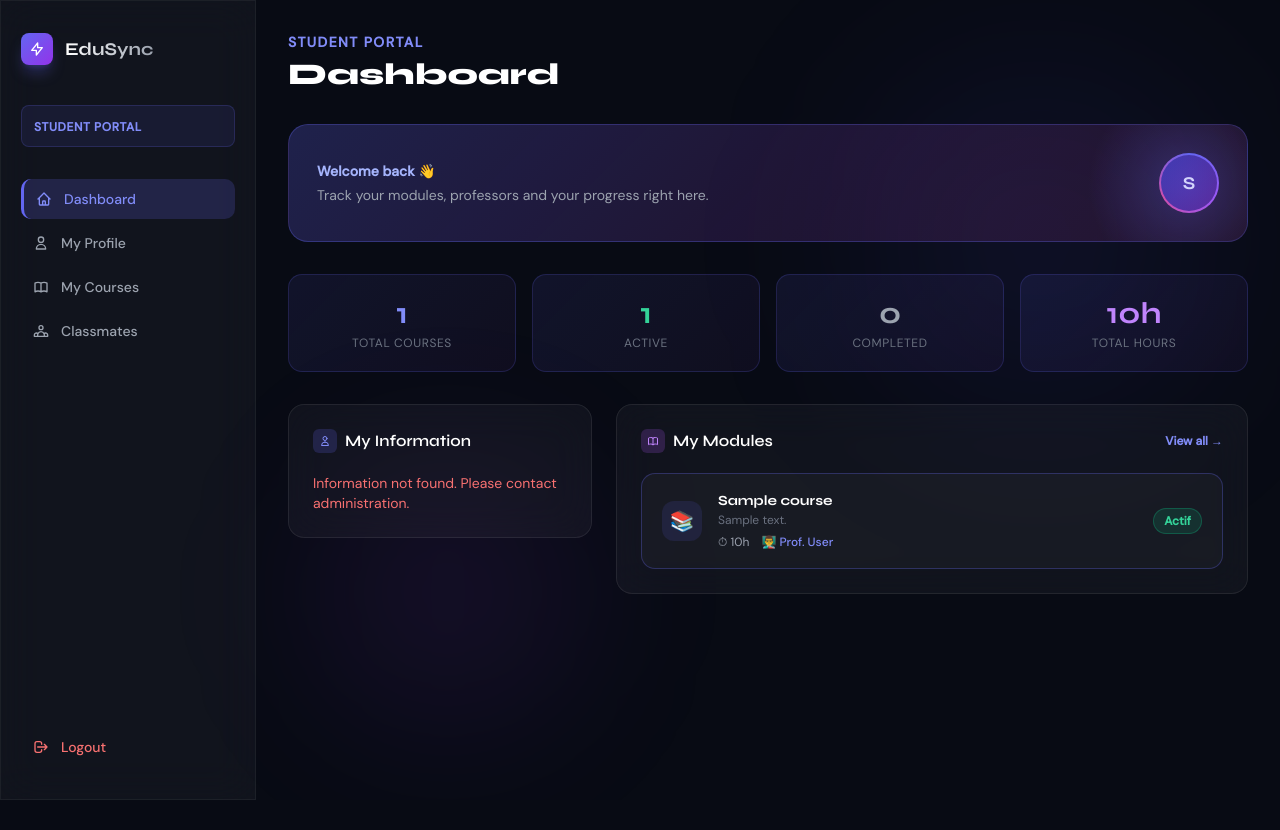
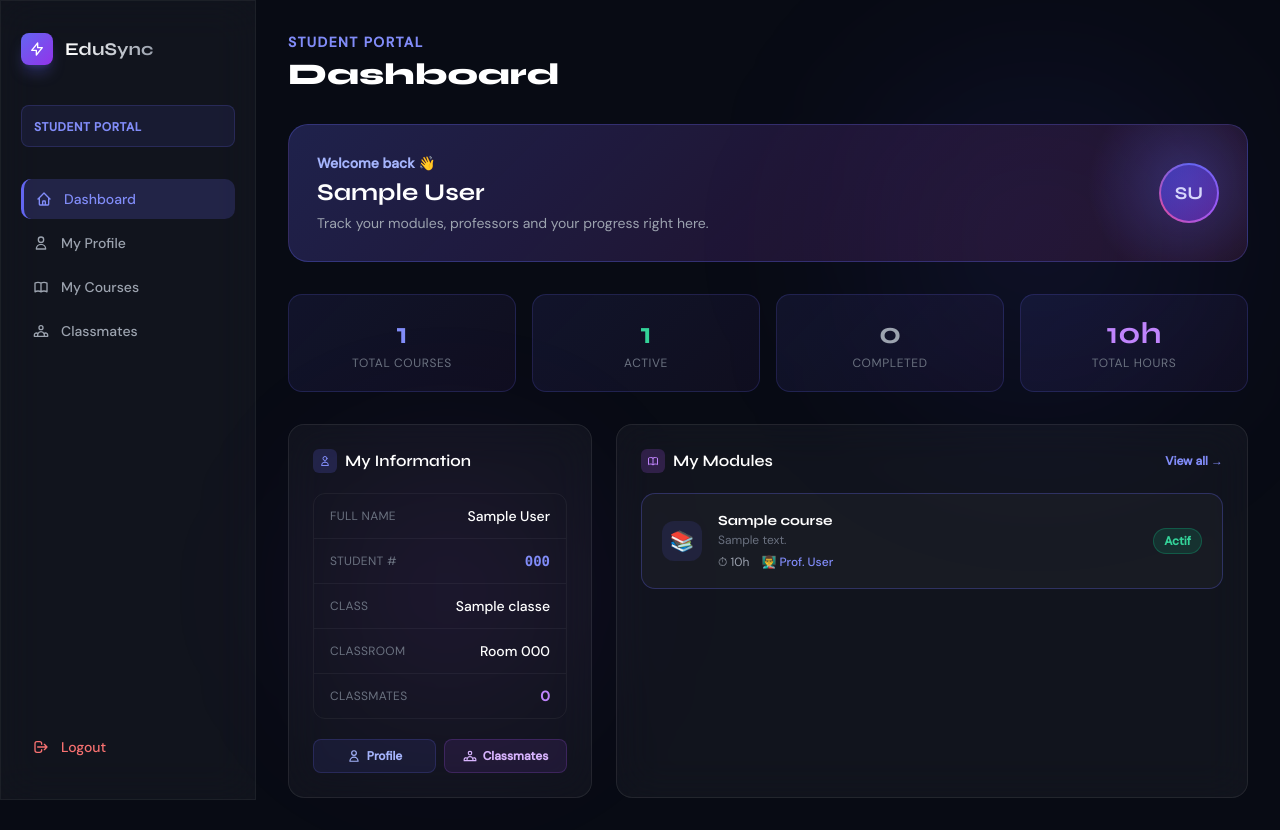
Before and after one commit to SimoBnz1/School-Management-System, a PHP site: page /student/dashboard.php in a window 1280 px wide. Before the commit the page ends 800 px from the top, so only its background shows below. Run offline with PHP 8.4, Linux system fonts and the light colour scheme; the visitor is signed in with stand-in values (Sample User, id 1); tables that the repository leaves empty hold one stand-in row (values such as "Sample post"); data that the repository does not hold is empty; some libraries are stand-ins or nearby versions.

Commit message:
modifier fichier courses

```diff
--- a/student/dashboard.php
+++ b/student/dashboard.php
@@ -10,18 +10,18 @@ if (!isset($_SESSION['user_id'])) {
 $user_id = $_SESSION['user_id'];
 
 // Student info + class
-// try {
-//     $req_info = "SELECT u.firstname, u.lastname, s.student_number, c.name AS class_name, c.classroom_number
-//                  FROM users u
-//                  JOIN students s ON u.id = s.user_id
-//                  JOIN classes c ON s.class_id = c.id
-//                  WHERE u.id = :user_id";
-//     $stmt_info = $conn->prepare($req_info);
-//     $stmt_info->execute([':user_id' => $user_id]);
-//     $student_info = $stmt_info->fetch(PDO::FETCH_OBJ);
-// } catch (PDOException $e) {
-//     $student_info = null;
-// }
+try {
+    $req_info = "SELECT u.firstname, u.lastname, s.student_number, c.name AS class_name, c.classroom_number
+                 FROM users u
+                 JOIN students s ON u.id = s.user_id
+                 JOIN classes c ON s.class_id = c.id
+                 WHERE u.id = :user_id";
+    $stmt_info = $conn->prepare($req_info);
+    $stmt_info->execute([':user_id' => $user_id]);
+    $student_info = $stmt_info->fetch(PDO::FETCH_OBJ);
+} catch (PDOException $e) {
+    $student_info = null;
+}
 
 // Enrolled courses + professor
 try {
```
